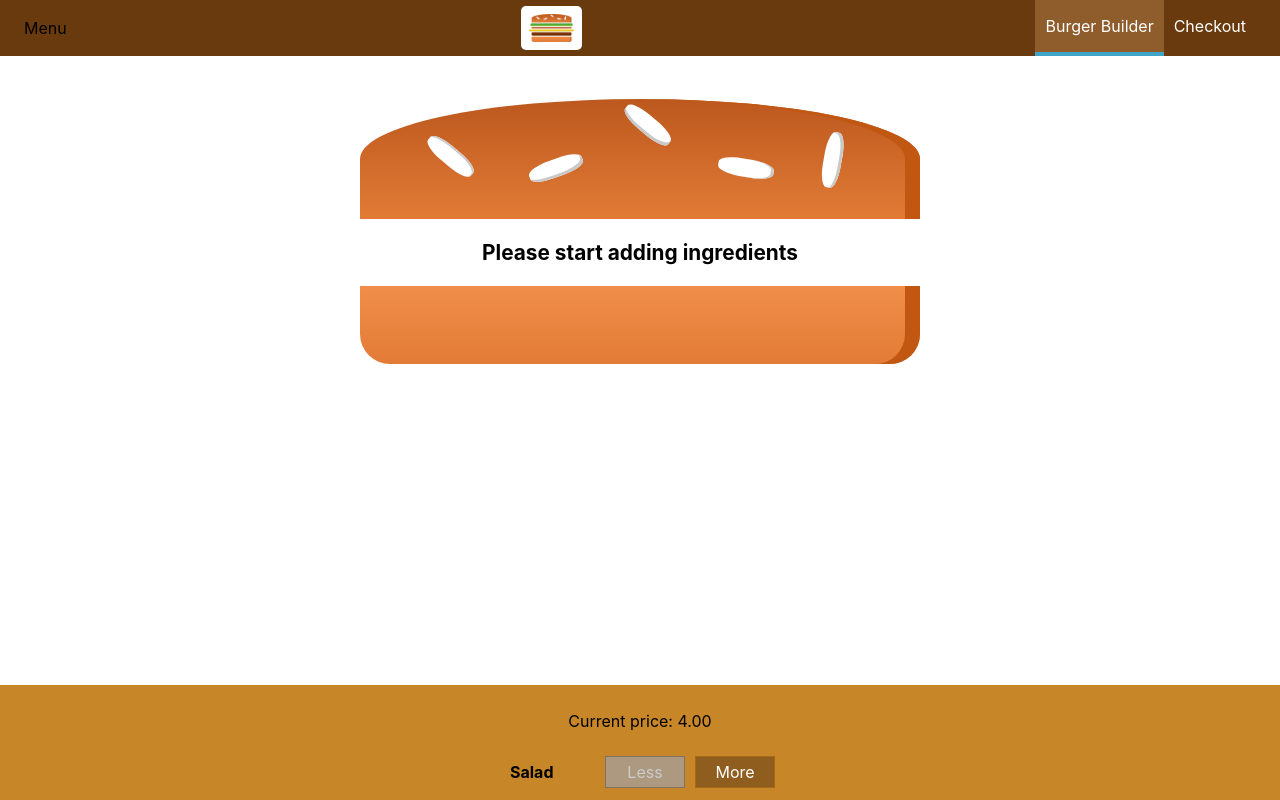
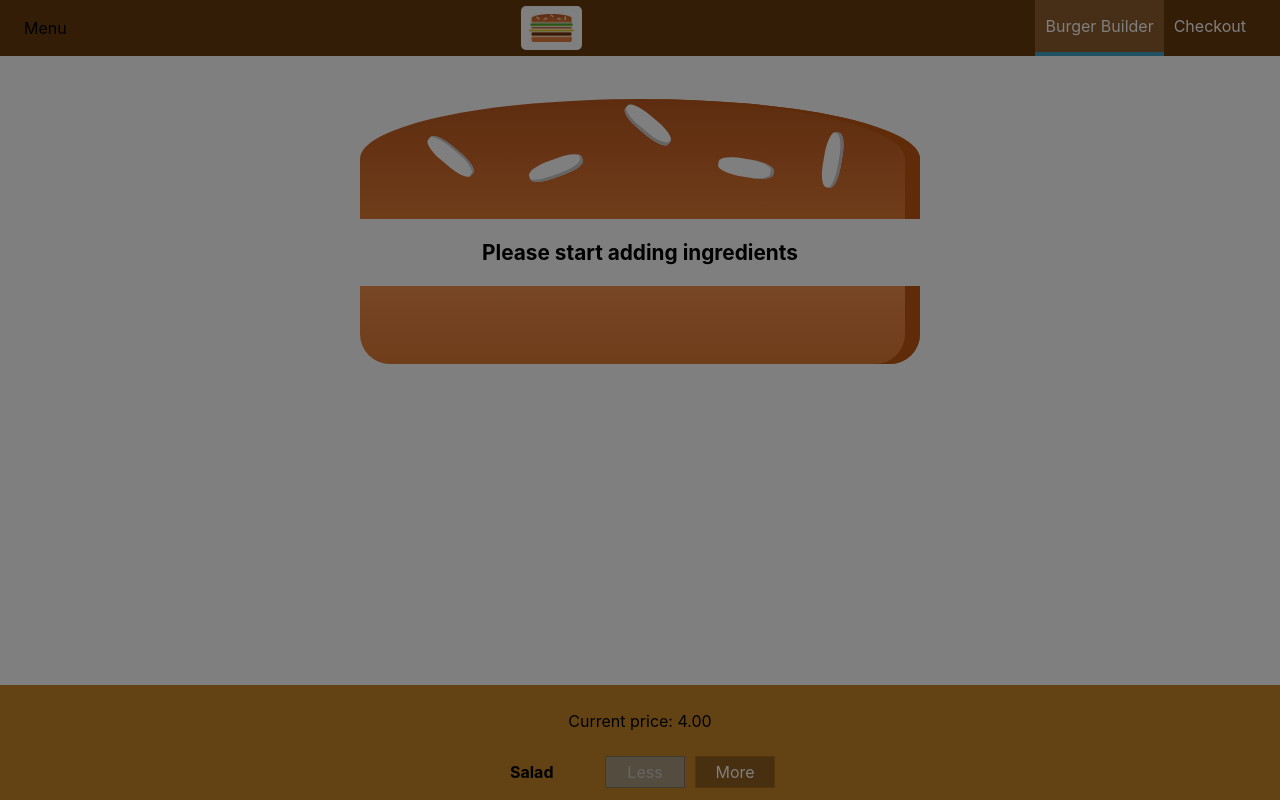
Before and after one commit to IvanHrushevich/react_burger-builder, a React (Create React App) app: page / in a window 1280 px wide. Shown: the top 800 px of the page. Built offline with nearby package versions, Linux system fonts and the light colour scheme.

Commit message:
Update Layout and SideDrawer

```diff
--- a/src/components/Layout/Layout.js
+++ b/src/components/Layout/Layout.js
@@ -1,16 +1,31 @@
-import React from 'react';
+import React, { Component } from 'react';
 
 import classes from './Layout.module.css';
 import Aux from '../../hoc/Aux1';
 import Toolbar from '../Navigation/Toolbar/Toolbar';
 import SideDrawer from '../Navigation/SideDrawer/SideDrawer';
 
-const layout = props => (
-  <Aux>
-    <Toolbar />
-    <SideDrawer />
-    <main className={classes.Content}>{props.children}</main>
-  </Aux>
-);
+class Layout extends Component {
+  state = {
+    showSideDrawer: true
+  };
 
-export default layout;
+  sideDrawerClosedHandler = () => {
+    this.setState({ showSideDrawer: false });
+  };
+
+  render() {
+    return (
+      <Aux>
+        <Toolbar />
+        <SideDrawer
+          open={this.state.showSideDrawer}
+          closed={this.sideDrawerClosedHandler}
+        />
+        <main className={classes.Content}>{this.props.children}</main>
+      </Aux>
+    );
+  }
+}
+
+export default Layout;
--- a/src/components/Navigation/SideDrawer/SideDrawer.js
+++ b/src/components/Navigation/SideDrawer/SideDrawer.js
@@ -3,10 +3,20 @@
 import classes from './SideDrawer.module.css';
 import Logo from '../../Logo/Logo';
 import NavigationItems from '../NavigationItems/NavigationItems';
+import Backdrop from '../../UI/Backdrop/Backdrop';
+import Aux from '../../../hoc/Aux1';
 
 const sideDrawer = props => {
+  let attachedClasses = [classes.SideDrawer, classes.Close];
+
+  if (props.open) {
+    attachedClasses = [classes.SideDrawer, classes.Open];
+  }
+
   return (
-    <div className={classes.SideDrawer}>
+    <Aux>
+      <Backdrop isVisible={props.open} clicked={props.closed} />
+      <div className={attachedClasses.join(' ')}>
         <div className={classes.Logo}>
           <Logo />
         </div>
@@ -14,6 +24,7 @@
           <NavigationItems />
         </nav>
       </div>
+    </Aux>
   );
 };
 
```
Lines whose indentation alone changed are shown as unchanged.
